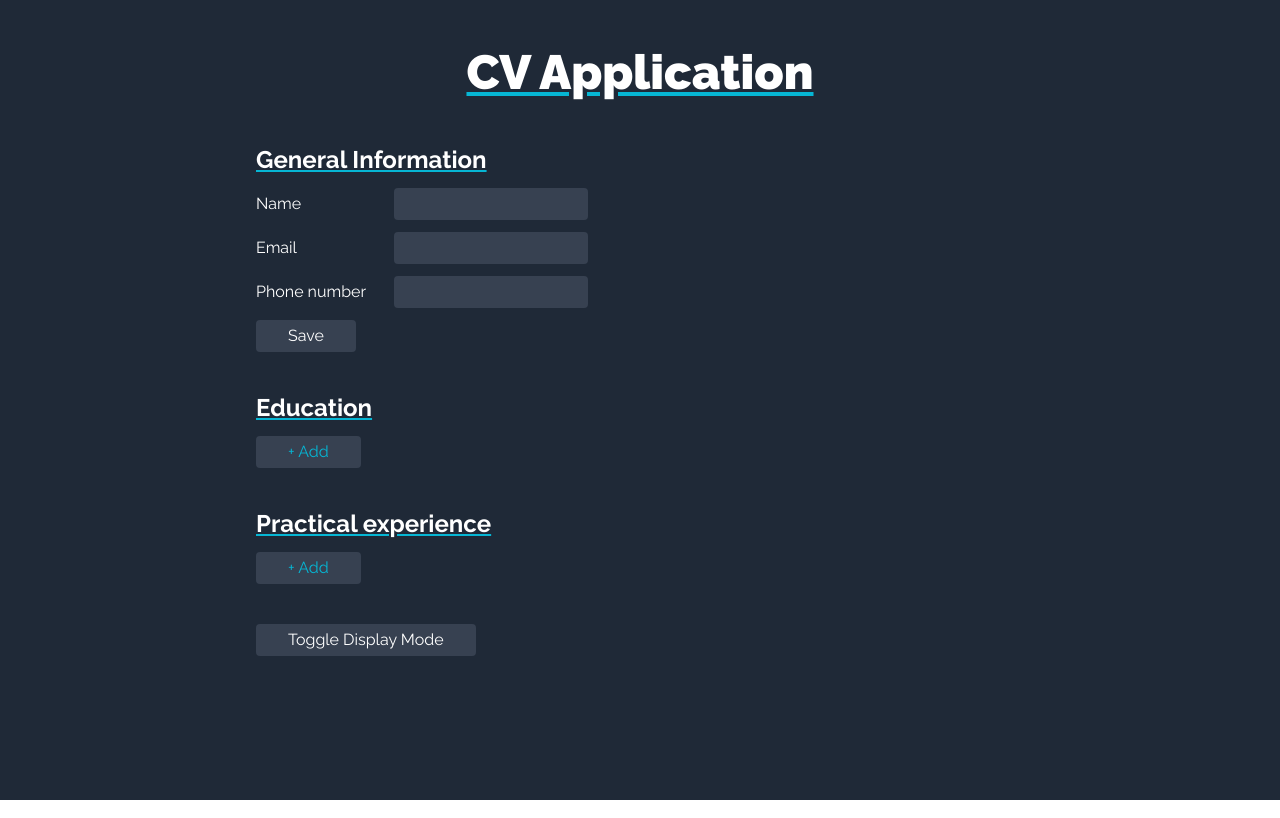
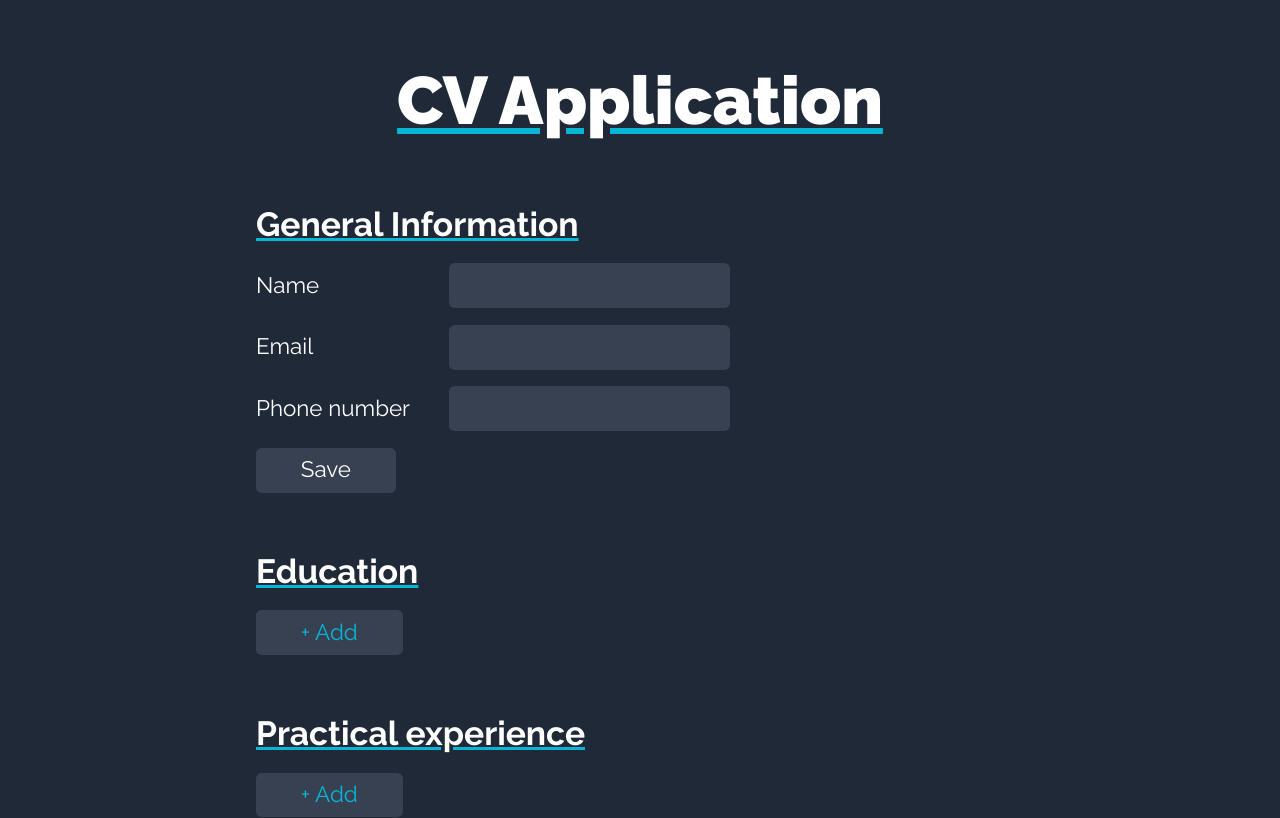
Before and after one commit to Etheryen/odin-cv-project, a React (Vite) app: page / in a window 1280 px wide. Shown: the top 818 px of the page. Built offline with nearby package versions, Linux system fonts and the light colour scheme.

Commit message:
adjust font size

```diff
--- a/src/index.css
+++ b/src/index.css
@@ -7,5 +7,6 @@
 @layer base {
   html {
     font-family: 'Raleway', sans-serif;
+    font-size: 140%;
   }
 }
```
Also changed, not shown: 1 other file (tests, documents, lock files or other folders).
